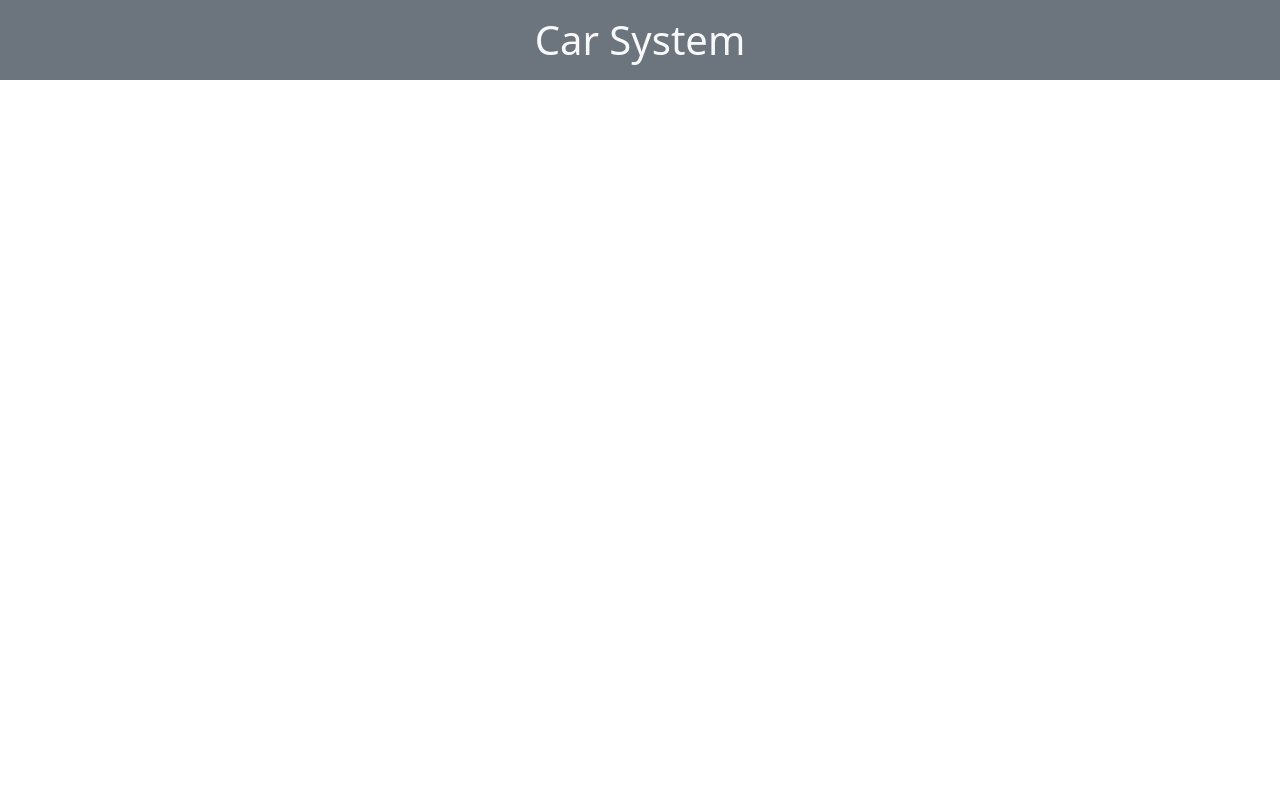
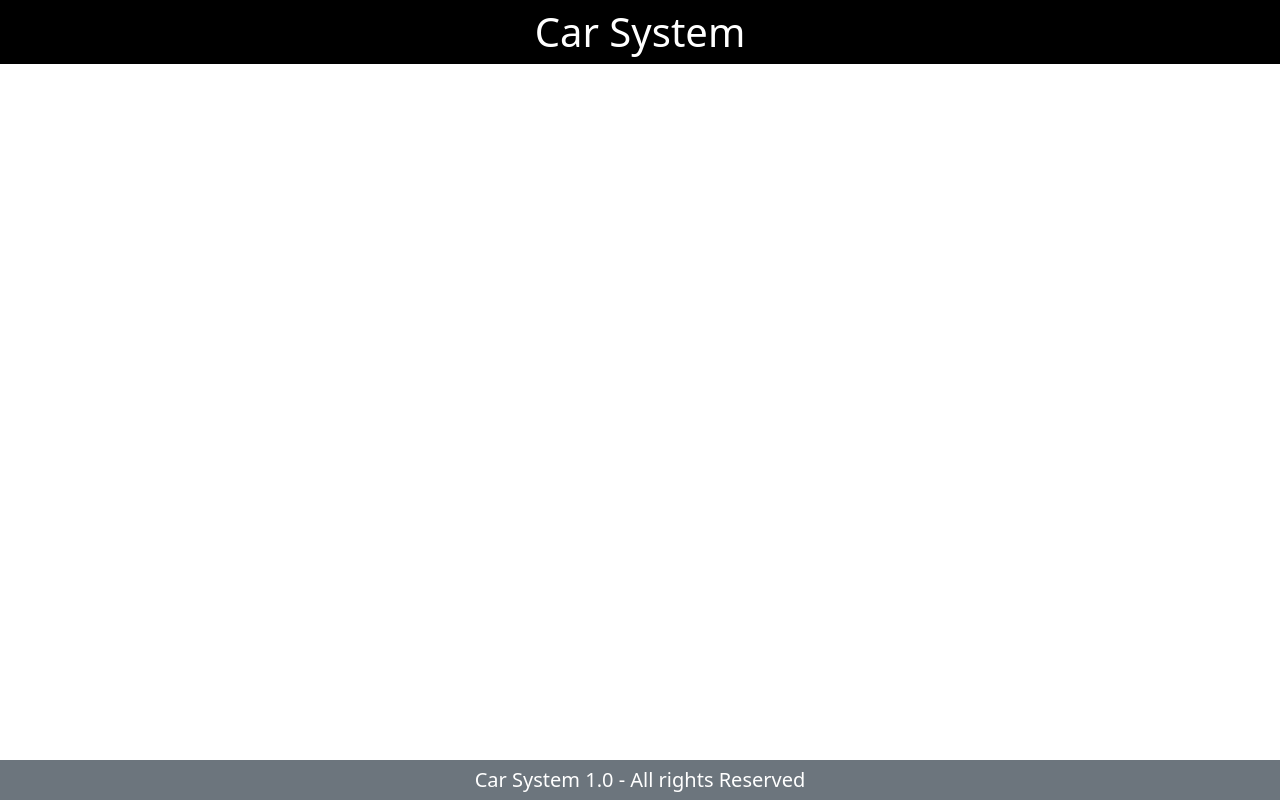
Before and after one commit to Wilson-Barbosa/car-system, an Angular app: page / in a window 1280 px wide. Built offline with nearby package versions, Linux system fonts and the light colour scheme.

Commit message:
closes #2 - footer component added

```diff
--- a/src/app/app.component.html
+++ b/src/app/app.component.html
@@ -1 +1,2 @@
 <app-header></app-header>
+<app-footer></app-footer>
--- a/src/app/app.module.ts
+++ b/src/app/app.module.ts
@@ -4,11 +4,13 @@ import { BrowserModule } from '@angular/platform-browser';
 import { AppComponent } from './app.component';
 import { HeaderComponent } from './components/header/header.component';
 import { NgbModule } from '@ng-bootstrap/ng-bootstrap';
+import { FooterComponent } from './components/footer/footer.component';
 
 @NgModule({
   declarations: [
     AppComponent,
-    HeaderComponent
+    HeaderComponent,
+    FooterComponent
   ],
   imports: [
     BrowserModule,
--- /dev/null
+++ b/src/app/components/footer/footer.component.css
@@ -0,0 +1,5 @@
+h5{
+    position: fixed;
+    bottom: 0;
+    width: 100vw;
+}
--- /dev/null
+++ b/src/app/components/footer/footer.component.html
@@ -0,0 +1,3 @@
+<h5 class="text-center bg-secondary text-white p-2 m-0">
+    Car System 1.0 - All rights Reserved
+</h5>
--- a/src/app/components/header/header.component.html
+++ b/src/app/components/header/header.component.html
@@ -1 +1 @@
-<h1 class="text-center bg-secondary p-3 text-light">Car System</h1>
+<h1 class="text-center bg-black text-white p-2">Car System</h1>
```
Also changed, not shown: src/app/components/footer/footer.component.ts (added, +10 -0 lines), 1 other file (tests, documents, lock files or other folders).
